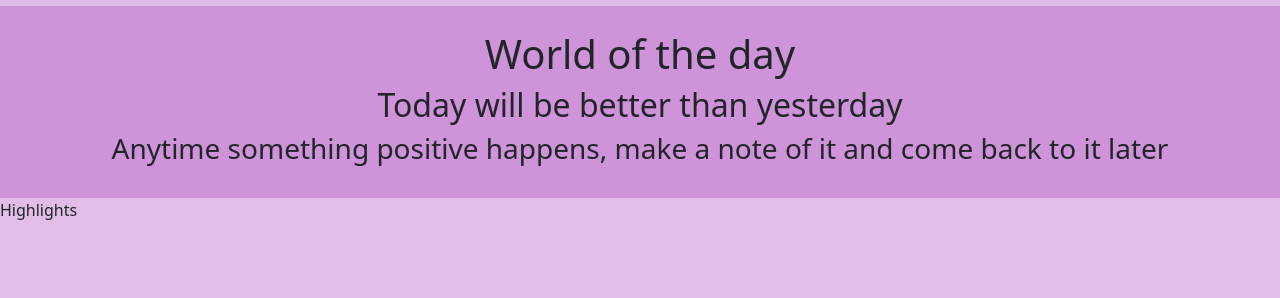
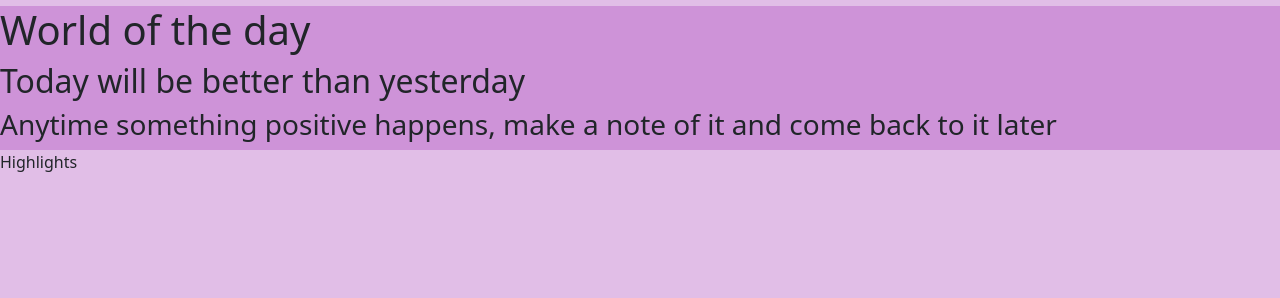
Before and after one commit to johnnylyimo/MemoryDiary_Python-Django_Web_App, a Django app: page / in a window 1280 px wide. Shown: the part 98-396 px from the top of the page. Run offline with Django 4.2, Linux system fonts and the light colour scheme; some libraries are stand-ins or nearby versions.

Commit message:
Styled section tag with row

```diff
--- a/templates/index.html
+++ b/templates/index.html
@@ -1,22 +1,26 @@
 {% extends 'base.html' %}
 
-{%  block title  %} Home  {%  endblock   %}
+{%  block title  %} Home | MemoryDiary   {%  endblock   %}
 
 {%  block contents  %}
-    <section class="grid grid-cols-1 lg:grid-cols-6 gap-y-12 lg:gap-x-12 p-8">
-        <div class="col-span-2 lg:col-span-3 h-[780px] sm:h-[500px] bg-[#ce93d8] rounded-lg text-center p-4">
-            <h1 class="text-2xl font-bold uppercase">
+    <section class="row ">
+        <div class="">
+            <h1 >
                 World of the day
             </h1>
-            <h2 class="text-xl font-bold">
+            <h2 >
                 Today will be better than yesterday
             </h2>
-            <h3 class="text-xl font-medium mt-6">
+            <h3 >
                 Anytime something positive happens, make a note of it and come back to it later
             </h3>
         </div>
-        <div class="col-span-4 lg:col-span-3 h-[50vh]">
+        <div class="">
             Highlights
         </div>
+
     </section>
+
+
+
 {%  endblock   %}
```
